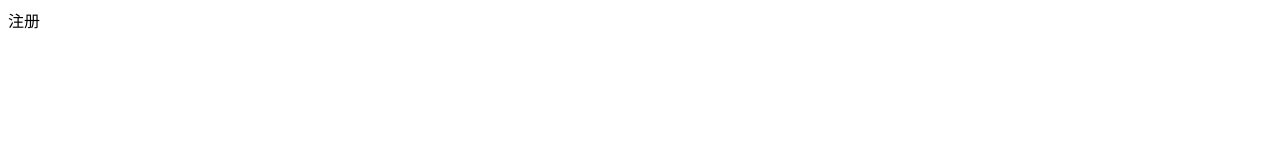
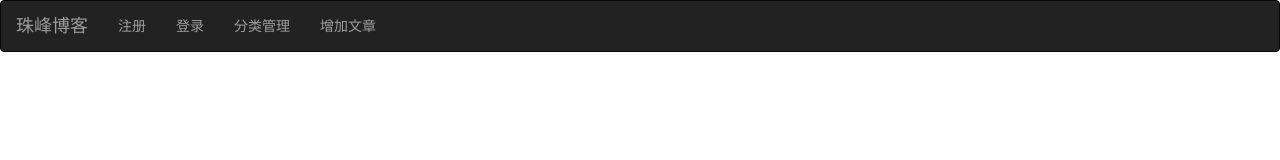
Before and after one commit to zhufengnodejs/201703blog, a website: page views/user/signup.html in a window 1280 px wide. Drawn offline with nearby package versions, Linux system fonts and the light colour scheme.

Commit message:
3.编写用户注册模板

```diff
--- a/server.js
+++ b/server.js
@@ -12,6 +12,8 @@ app.set('view engine','html');
 app.set('views',path.resolve('views'));
 //设置如果模板是html的话，使用ejs引擎的渲染方法来进行渲染
 app.engine('html',require('ejs').__express);
+//把项目根目录下面的node_modules作为静态文件根目录
+app.use(express.static('node_modules'));
 //中间件第一个参数是路径的前缀，
 app.use('/user',user);
 //如果访问的路径是以/category开头的
--- a/views/user/signup.html
+++ b/views/user/signup.html
@@ -3,8 +3,21 @@
 <head>
     <meta charset="UTF-8">
     <title><%=title%></title>
+    <link rel="stylesheet" href="/bootstrap/dist/css/bootstrap.css">
 </head>
 <body>
-注册
+<nav class="navbar navbar-inverse">
+  <div class="container-fluid">
+      <div class="navbar-header">
+          <a class="navbar-brand">珠峰博客</a>
+      </div>
+      <ul class="nav navbar-nav">
+         <li><a href="/user/signup">注册</a></li>
+         <li><a href="/user/signin">登录</a></li>
+         <li><a href="/category/list">分类管理</a></li>
+         <li><a href="/article/add">增加文章</a></li>
+      </ul>
+  </div>
+</nav>
 </body>
 </html>
```
